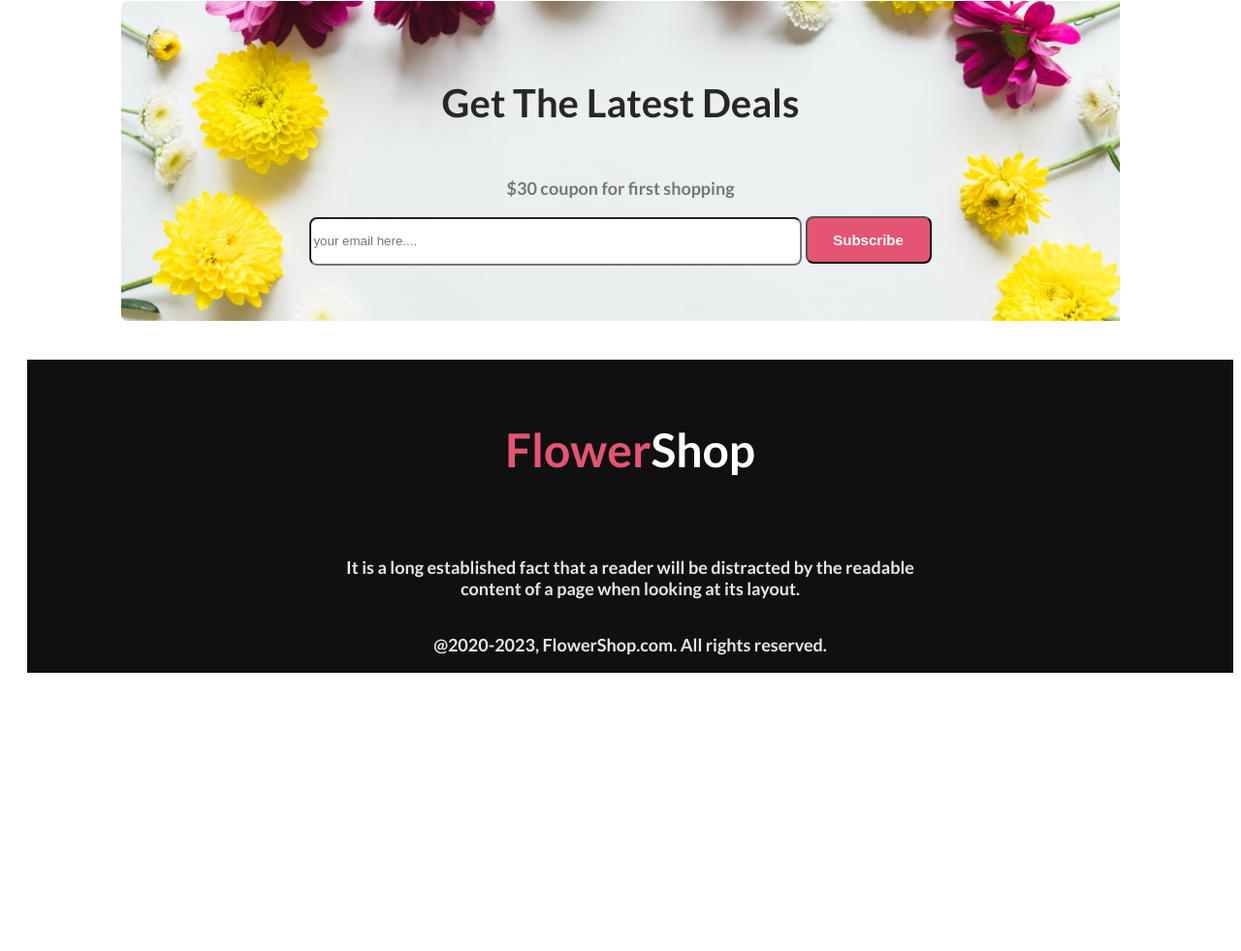
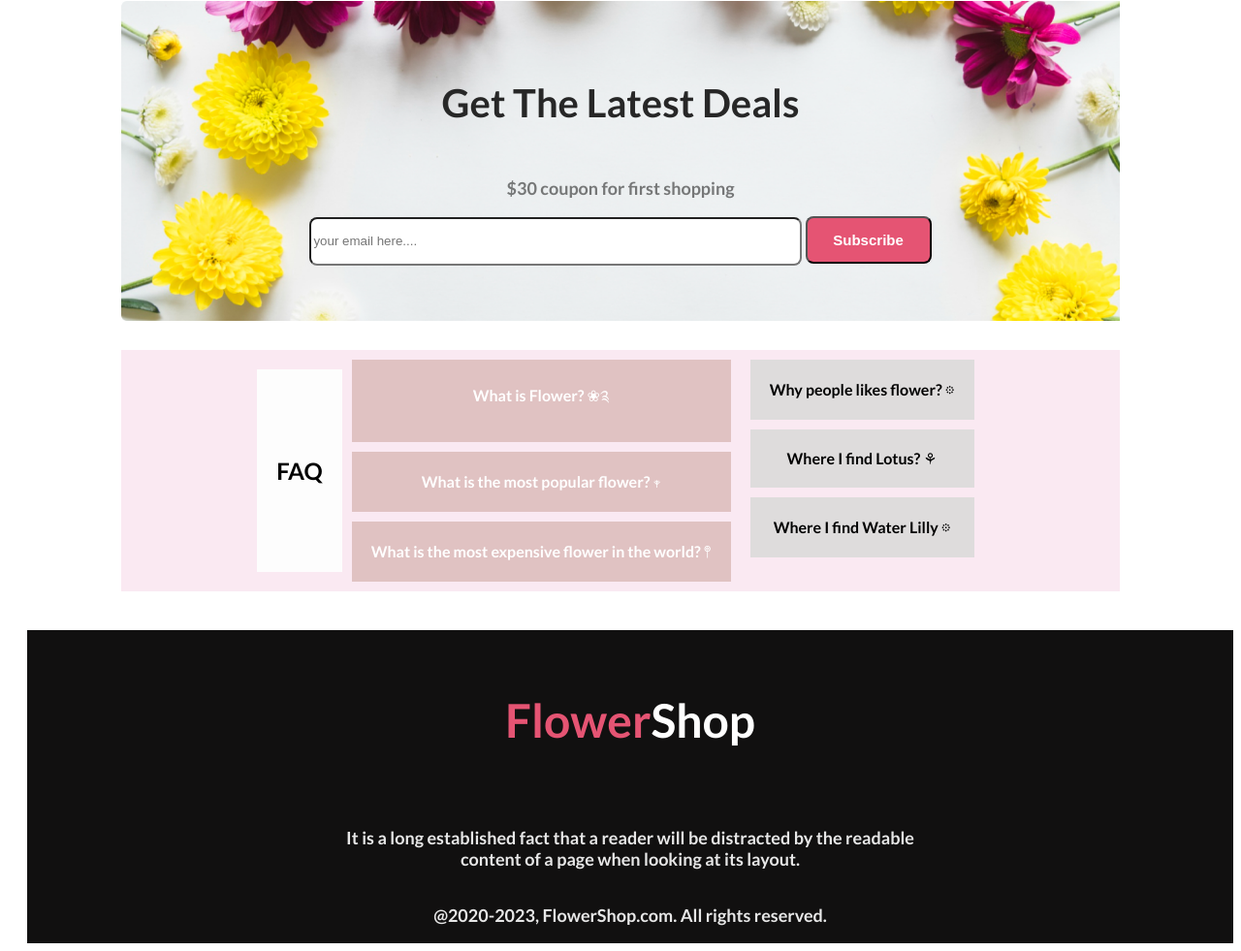
Before and after one commit to saumensd/flower-shop, a plain HTML site: page index.html in a window 1280 px wide. Shown: the part 2729-3710 px from the top of the page at 97% size. Before the commit the page ends 3431 px from the top, so only its background shows below. Drawn offline with Linux system fonts and the light colour scheme.

Commit message:
faq section added

```diff
--- a/index.html
+++ b/index.html
@@ -81,6 +81,20 @@
                 </div>
             </div>
         </section>
+        <!-- FAQ extra section -->
+        <section class="faq">
+            <h2>FAQ</h2>
+            <div id="faq1">
+                <p>What is Flower? ❀༉ </p>
+                <p>What is the most popular flower? 𖥧</p>
+                <p>What is the most expensive flower in the world? 𖤣</p>
+            </div>
+            <div id="faq2">
+                <p>Why people likes flower? 𖡼 </p>
+                <p>Where I find Lotus? ⚘ </p>
+                <p>Where I find Water Lilly 𖡼 </p>
+            </div>
+        </section>
     </main>
     <!-- footer section -->
     <footer>
--- a/styles/style.css
+++ b/styles/style.css
@@ -205,6 +205,39 @@ header {
     height: 44px;
 }
 
+/* FAQ section styles */
+.faq>h2 {
+    align-items: center;
+    display: flex;
+    justify-content: center;
+    padding: 20px;
+    background-color: rgb(253, 253, 253);
+}
+
+.faq {
+    display: flex;
+    text-align: center;
+    justify-content: center;
+    background-color: rgb(250, 233, 242);
+    margin: 30px auto 10px auto;
+    width: 1030px;
+
+}
+
+#faq1>p {
+    background-color: rgb(224, 194, 194);
+    padding: 20px;
+    margin: 10px;
+    color: #FFF;
+
+}
+
+#faq2>p {
+    background-color: rgb(222, 220, 220);
+    padding: 20px;
+    margin: 10px;
+}
+
 /* footer style added */
 footer {
     margin: 40px 0px 0px 20px;
```
